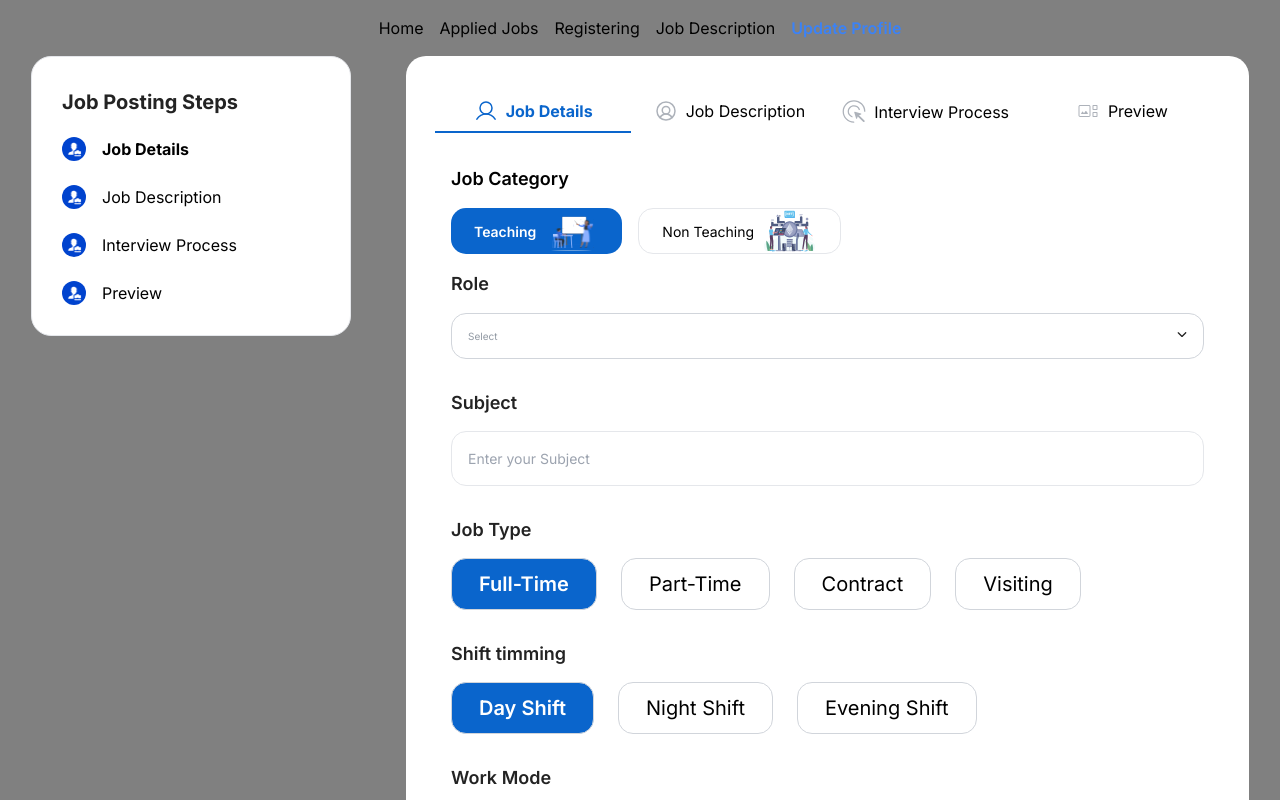
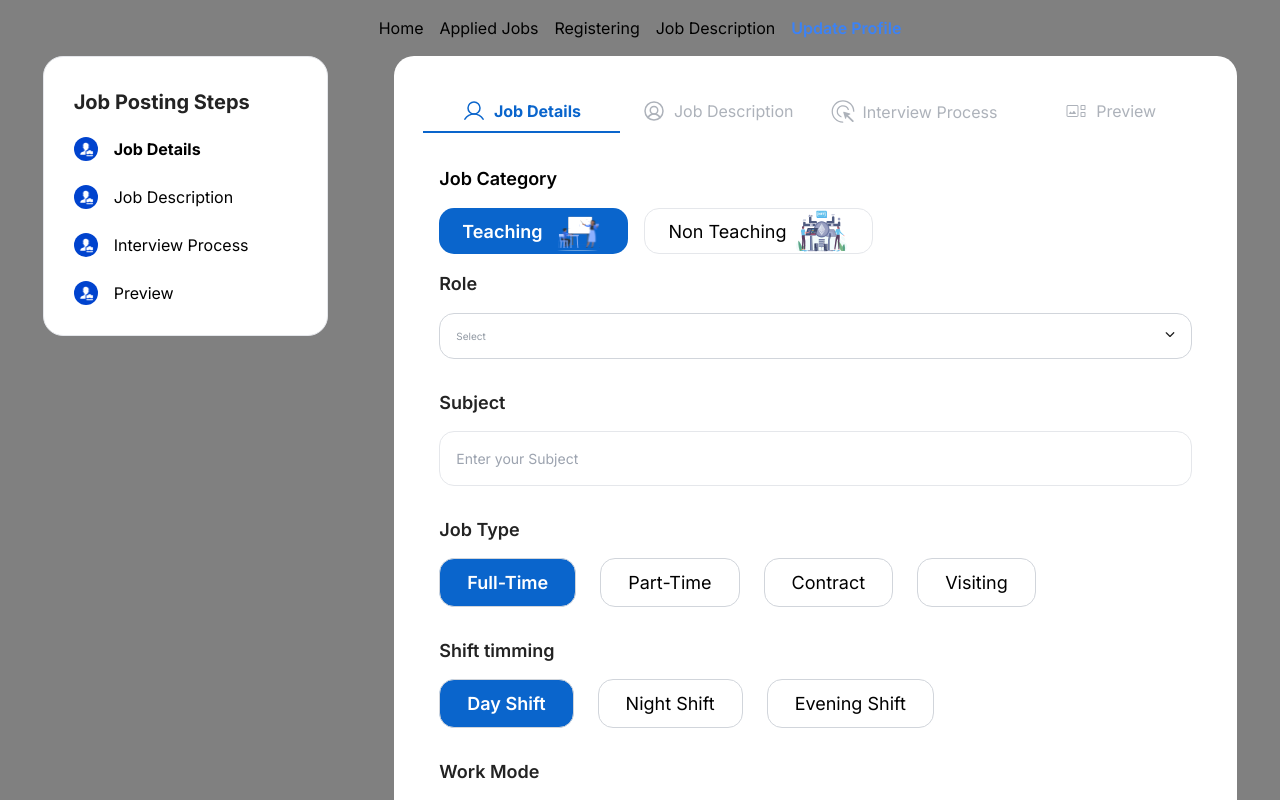
Before and after one commit to ayushballia/eduportal, a Next.js app: page /profile-update/jobDetail in a window 1280 px wide. Shown: the top 800 px of the page. Built offline with nearby package versions, Linux system fonts and the light colour scheme.

Commit message:
job details complete

```diff
--- a/src/app/components/CustomSelect.jsx
+++ b/src/app/components/CustomSelect.jsx
@@ -45,7 +45,7 @@ const CustomSelect = ({ label, placeholder }) => {
             {/* Selected Items */}
             {selectedItems.map((item, i) => (
               <div
-                className="border-[1px] rounded-[15px] border-gray-300 px-3 py-[6px] w-max cursor-pointer text-xs md:text-sm font-semibold text-white bg-blue-500"
+                className="flex border-[1px] rounded-[15px] border-gray-300 px-3 py-[6px] w-max cursor-pointer text-xs md:text-sm font-semibold text-white bg-blue-500"
                 key={i}
               >
                 {item}{" "}
--- a/src/app/components/OptionButtons.jsx
+++ b/src/app/components/OptionButtons.jsx
@@ -18,7 +18,7 @@ const OptionButtons = ({ options, onSelect }) => {
         <button
           key={option}
           type="button"
-          className={`flex px-[27px] py-[10px] border border-gray-300 rounded-[15px] text-[20px] capitalize ${
+          className={`flex px-[27px] py-[10px] border border-gray-300 rounded-[15px] text-[18px] capitalize ${
             selectedOption === option ? "bg-[#0A65CC] font-semibold text-white" : "bg-white text-black"
           }`}
           onClick={() => handleSelect(option)}
--- a/src/app/components/profileUpdate/JobDetails.js
+++ b/src/app/components/profileUpdate/JobDetails.js
@@ -57,7 +57,7 @@ const JobDetail = () => {
         Job Category
       </label>
       <div className="flex gap-4 my-4">
-        <button className="flex items-center gap-2 bg-[#0A65CC] text-white px-[23px]  text-[14px] font-semibold rounded-[15px]">
+        <button className="flex items-center gap-2 bg-[#0A65CC] text-white px-[23px]  text-[18px] font-semibold rounded-[15px]">
           Teaching
           <Image
             src={TeachingIcon}
@@ -66,7 +66,7 @@ const JobDetail = () => {
             alt="teaching icon"
           />
         </button>
-        <button className="flex items-center gap-2  px-[23px] text-[14px] border rounded-[15px]">
+        <button className="flex items-center gap-2  px-[23px] text-[18px] border rounded-[15px]">
           Non Teaching
           <Image
             src={NonTeachingIcon}
--- a/src/app/components/profileUpdate/Layout.js
+++ b/src/app/components/profileUpdate/Layout.js
@@ -32,7 +32,7 @@ const Layout = ({ children }) => {
   return (
     <div className="flex gap-6 justify-evenly">
       {/* Sidebar */}
-      <nav className="w-1/4 p-[30px] bg-white border rounded-[20px] h-max">
+      <nav className="w-1/4 p-[30px] bg-white border rounded-[20px] h-max max-w-[285px]">
         <p className="text-[20px] font-bold text-[#232323] mb-5">
           Job Posting Steps
         </p>
@@ -68,10 +68,10 @@ const Layout = ({ children }) => {
             <div key={step.path} className="flex-1 text-center">
               <Link
                 href={index < getStepIndex(path) ? step.path : path}
-                className={`flex items-center justify-center gap-2 p-2 ${
+                className={`flex items-center justify-center gap-2 p-2  ${
                   path === step.path
                     ? "border-b-2 font-bold border-[#0A65CC] text-[#0A65CC]"
-                    : ""
+                    : "text-[#ADB2BA]"
                 }`}
               >
                 <Image src={step.icon} width={24} height={24} alt={step.name} />{" "}
```
